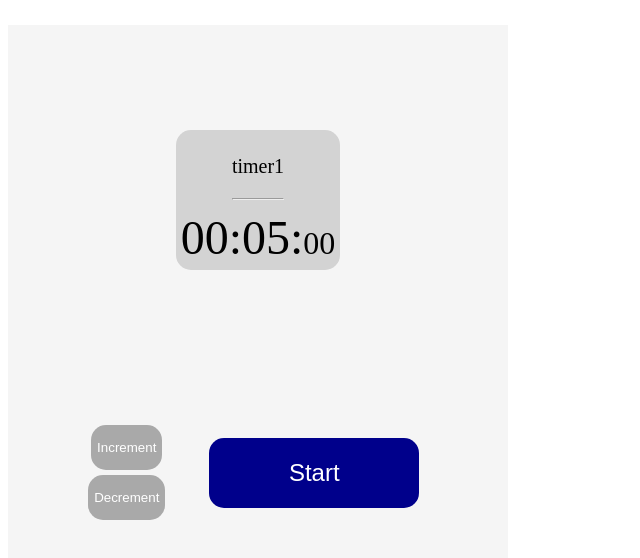
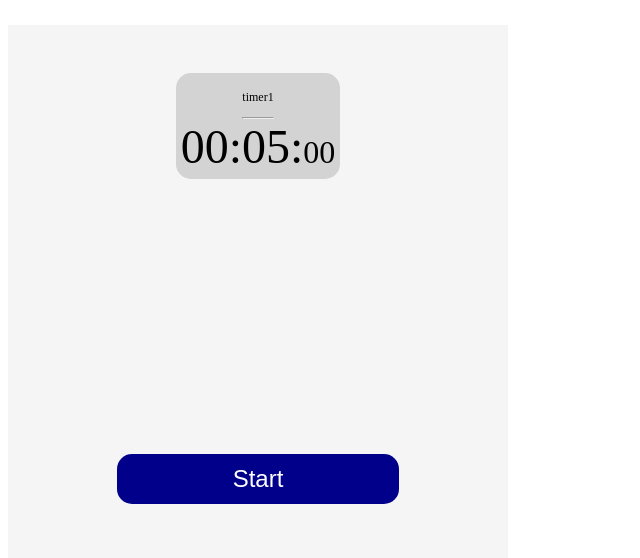
Before and after one commit to luzvanderemilcar/multi-timer, a plain HTML site: page index.html in a window 1280 px wide. Shown: the whole page, without its empty margins (0-640 px from the left). Drawn offline with Linux system fonts and the light colour scheme.

Commit message:
update "grid templating for timer interface"

```diff
--- a/main.js
+++ b/main.js
@@ -50,10 +50,7 @@ class Counter {
 class View {
   timerHTML = `
     <div class="display">
-    <div>
-    <p class="title"></p>
-   <hr>
-    </div>
+     <div class="title"></div>
       <div class="screen">
         <span class="hours time-unit" name="hours">00</span>:<span class="minutes time-unit" name="minutes">00</span>:<span class="seconds time-unit" name="seconds">50</span>
       </div>
@@ -64,9 +61,9 @@ class View {
       </div>
     </div>
     <div class="controls">
-      <div class="timing">
+      <div class="timing hidden">
+        <button class="decrement">Decrement</button>
         <button class="increment">Increment</button>
-        <button class="decrement">Decrement</button>
       </div>
       <div class="action">
         <button class="start-pause max-button" next="start">Start</button>
@@ -82,7 +79,7 @@ class View {
     this.timerDOM.setAttribute("id", id);
     this.timerDOM.classList.add("timer");
     this.title = this.timerDOM.querySelector(".title");
-    this.title.innerHTML = id;
+    this.title.innerHTML = `<p>${id}</p><hr/>`;
 
     //Timer display elements
     this.display = this.timerDOM.querySelector(".display");
@@ -94,6 +91,7 @@ class View {
 
     //Timer control elements
     this.controls = this.timerDOM.querySelector(".controls");
+    this.timingControls = this.controls.querySelector(".timing");
 
     this.startPauseButton = this.controls.querySelector("button.start-pause");
     this.resetButton = this.controls.querySelector("button.reset");
@@ -120,6 +118,7 @@ class View {
   runningDisplay() {
     this.removeScreenHighLight();
     this.show(this.resetButton);
+    this.hideTimingControls();
     this.restoreStartPause();
   }
 
@@ -134,6 +133,14 @@ class View {
   show(element) {
     if (element.classList.contains("hidden")) element.classList.remove("hidden")
   }
+
+  hideTimingControls() {
+    this.hide(this.timingControls);
+  }
+  showTimingControls() {
+    this.show(this.timingControls);
+  }
+
   maximizeStartPause() {
     if (!this.startPauseButton.classList.contains("max-button")) this.startPauseButton.classList.add("max-button")
   }
@@ -165,6 +172,7 @@ class Timer {
     this.hasStarted = false;
     this.criticalCount = 15;
     this.counter = counter;
+
     this.view = view;
     this.displayTime();
 
@@ -204,6 +212,7 @@ class Timer {
 
       this.view.removeScreenHighLight();
       element.classList.add("highlight");
+      this.view.showTimingControls();
     }
     this.view.timeElements.forEach(elem => {
       elem.addEventListener("click", setScreenHighlight);
@@ -323,7 +332,6 @@ class Timer {
   }
 
   startPause() {
-    this.view.runningDisplay();
 
     if (!this.hasStarted) {
       this.#runTimer();
@@ -335,7 +343,8 @@ class Timer {
     else if (this.hasStarted) {
       this.#pause();
     }
-
+    this.view.hideTimingControls();
+    this.view.runningDisplay();
   }
 
   #runTimer() {
--- a/style.css
+++ b/style.css
@@ -5,10 +5,15 @@ body {
 
 .timer {
   margin-top: 25px;
-  display: flex;
-  flex-direction: column;
+  padding-top: 5px;
+  display: grid;
+  grid-template-rows: 35% 50%;
+  grid-row-gap: 15%;
+  grid-template-areas: "display" "controls";
+  justify-items: end;
   height: 75%;
   max-height: 550px;
+  min-height: 250px;
   max-width: 500px;
   background-color: #f5f5f5;
 }
@@ -18,11 +23,21 @@ body {
   margin: auto;
   border-radius: 15px;
   padding: 5px;
+  grid-area: display;
+  justify-self: start;
   background-color: lightgray;
   display: flex;
   flex-direction: column;
   justify-content: center;
   align-items: center;
+}
+
+.title {
+  font-size: 0.75rem;
+}
+
+.title hr {
+  margin: 0;
 }
 
 .screen {
@@ -37,37 +52,40 @@ body {
 }
 
 .controls {
+  width: 100%;
   margin: 50px auto;
-  width: 75%;
-  justify-self: flex-end;
-  display: flex;
-  justify-content: space-around;
+  grid-area: controls;
+  display: grid;
+  grid-template-rows: 2fr 3fr;
+  grid-template-columns: 1fr;
+  grid-gap: 5px;
+  grid-template-areas: "timing" "action";
+  justify-items: center;
   align-items: center;
 }
 
 .controls>div.timing {
-  flex: 0.3;
-  height: 100%;
+  width: 75%;
+  grid-area: timing;
   display: flex;
-  flex-direction: column;
-  justify-content: center;
-  align-items: center;
+  flex-direction: row;
+  justify-content: space-around;
+  align-items: flex-end;
 }
 
 .controls>div.action {
-  flex: 0.7;
-  height: 100%;
+  width: 75%;
+  grid-area: action;
   display: flex;
   flex-direction: row-reverse;
   justify-content: space-around;
-  align-items: center;
+  align-items: space-between;
 }
 
-.controls>div button {
-  min-height: 45px;
+.controls button {
+  border-radius: 15px;
+  min-height: 50px;
   min-width: 70px;
-  margin-bottom: 5px;
-  border-radius: 15px;
   border: none;
   outline: none;
 }
@@ -95,8 +113,7 @@ button.decrement {
 }
 
 .max-button {
-  height: 70px;
-  width: 80%;
+  width: 75%;
   font-size: 1.5rem;
 }
 
@@ -107,7 +124,7 @@ button.decrement {
 }
 
 .hidden {
-  display: none;
+  display: none !important;
 }
 
 .warning {
```
